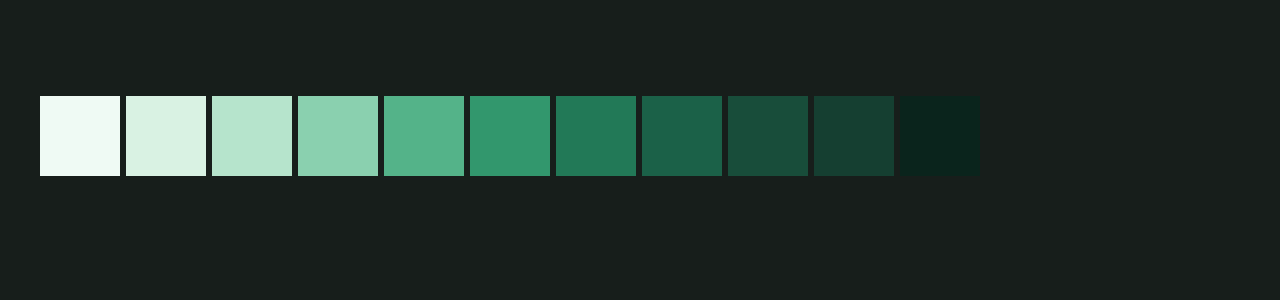
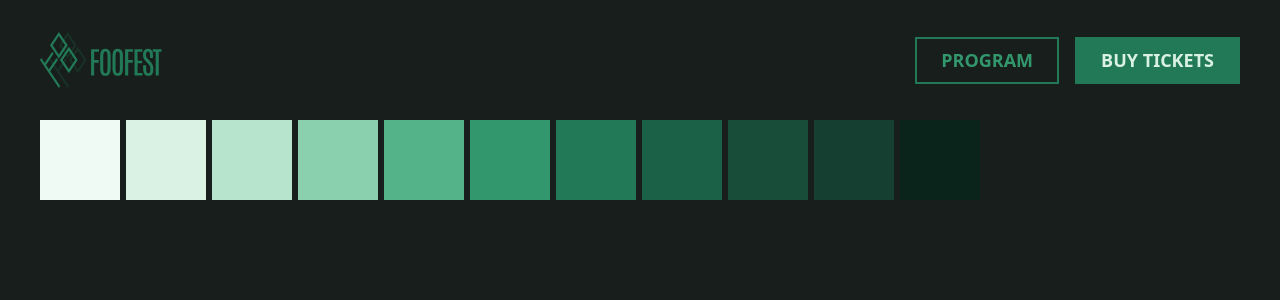
Before and after one commit to SSSoto17/15c_foofest, a Next.js app: page / in a window 1280 px wide. Shown: the top 300 px of the page. Built offline with nearby package versions, Linux system fonts and the light colour scheme.

Commit message:
Quick sketchup of header with temporary/suggested logo and CTA buttons

```diff
--- a/src/app/layout.jsx
+++ b/src/app/layout.jsx
@@ -1,5 +1,7 @@
 import "./globals.css";
 import { Anton } from "next/font/google";
+import Link from "next/link";
+import Image from "next/image";
 
 const anton = Anton({
   weight: "400",
@@ -7,6 +9,8 @@ const anton = Anton({
   display: "swap",
   variable: "--font-anton",
 });
+
+import logo from "@/assets/svg/logo_bold.svg";
 
 export const metadata = {
   title: "FooFest",
@@ -17,12 +21,40 @@ export default function RootLayout({ children }) {
   return (
     <html lang="en" className={anton.variable}>
       <body className="text-forest-100 text-desk-base">
-        <header className="col-start-2 p-12">
-          {/* <h1 className="text-8xl font-display uppercase">FooFest</h1> */}
-        </header>
+        <Header />
         {children}
         <footer></footer>
       </body>
     </html>
   );
 }
+
+export function Header() {
+  return (
+    <header className="col-start-2 py-8">
+      <nav className="flex w-full items-center justify-between">
+        <Link href="/">
+          <Image src={logo} alt="FooFest" className="h-14 w-fit" />
+        </Link>
+        <ul className="flex gap-4">
+          <li>
+            <Link
+              href="/lineup/artists"
+              className="border-2 border-forest-600 text-forest-500 py-2 px-6 grid place-content-center uppercase font-bold"
+            >
+              Program
+            </Link>
+          </li>
+          <li>
+            <Link
+              href="/booking"
+              className="border-2 border-forest-600 bg-forest-600 py-2 px-6 grid place-content-center uppercase font-bold"
+            >
+              Buy Tickets
+            </Link>
+          </li>
+        </ul>
+      </nav>
+    </header>
+  );
+}
```
Also changed, not shown: src/assets/svg/logo_bold.svg.
